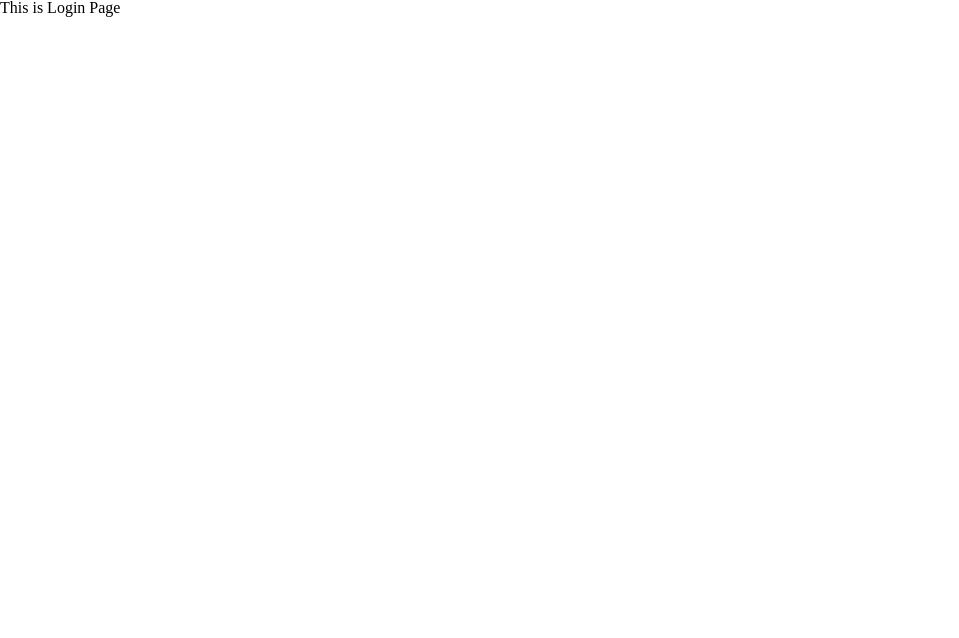
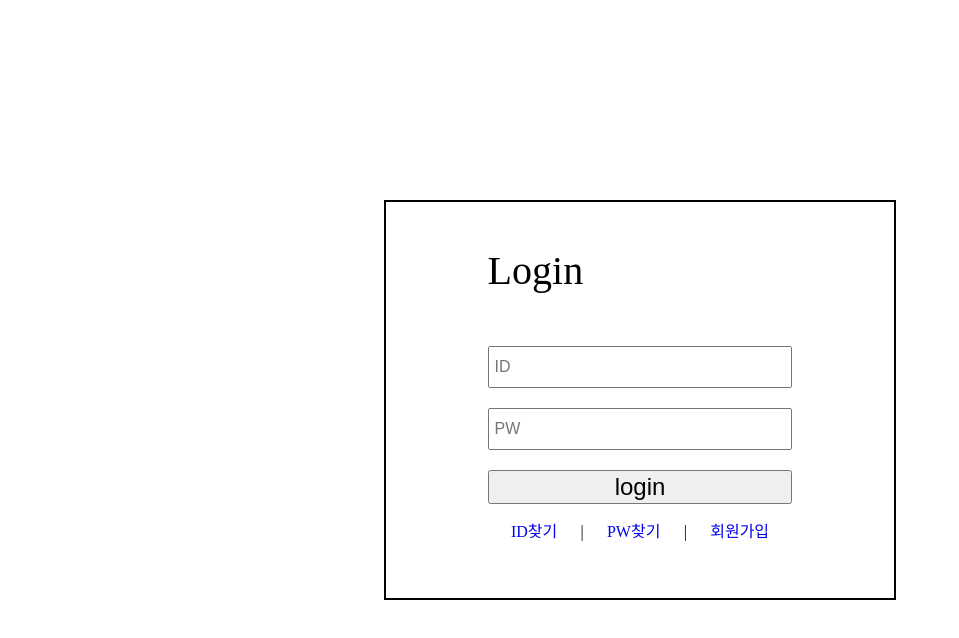
Before and after one commit to choyj2012/Calendar, a React (Vite) app: page /login in a window 1280 px wide. Shown: the top 638 px of the page, without its empty margins (0-959 px from the left). Built offline with nearby package versions, Linux system fonts and the light colour scheme.

Commit message:
Login page 작업

```diff
--- a/src/App.css
+++ b/src/App.css
@@ -1,11 +1,4 @@
-html body {
+html, body, #root {
   width: 100%;
   height: 100%;
 }
-
-.wrap {
-  width: 100%;
-  height: 100%;
-  position: relative;
-  overflow: hidden;
-}
--- a/src/App.jsx
+++ b/src/App.jsx
@@ -1,4 +1,3 @@
-import "./App.css"
 import MainPage from "./MainPage"
 import Login from "./Login"
 import { BrowserRouter, Routes, Route } from "react-router-dom"
@@ -6,12 +5,14 @@ import { BrowserRouter, Routes, Route } from "react-router-dom"
 function App() {
   return (
     <BrowserRouter>
-    <Routes>
-      <Route path="/login" element={<Login />}></Route>
-      <Route path="/" element={<MainPage/>}></Route>
-    </Routes>
+      <Routes>
+        <Route path="/" element={<MainPage />}></Route>
+        <Route path="/login" element={<Login />}></Route>
+
+        <Route path="*" element={<h1>Not Found</h1>}></Route>
+      </Routes>
     </BrowserRouter>
-  )
+  );
 }
 
 export default App
--- a/src/Login.jsx
+++ b/src/Login.jsx
@@ -1,9 +1,108 @@
+import styled, {css} from "styled-components"
+import "./App.css"
+
 const Login = () => {
   return (
-    <div>
-      This is Login Page
-    </div>
-  )
+    <Wrapper>
+      <LoginBg>
+        <LoginBox>
+          <LoginForm action="" method="post" onSubmit={() => alert('login')}>
+            <p>Login</p>
+            <input type="text" name="userid" placeholder="ID"></input>
+            <input type="password" name="password" placeholder="PW"></input>
+            <button type="submit">login</button>
+
+            <ul>
+              <li><a href="#">ID찾기</a></li><li>|</li>
+              <li><a href="#">PW찾기</a></li><li>|</li>
+              <li><a href="#">회원가입</a></li>
+            </ul>
+          </LoginForm>
+        </LoginBox>
+      </LoginBg>
+    </Wrapper>
+  );
 }
 
+const rainbow = css`
+  background: linear-gradient(
+    90deg,
+    rgba(255, 0, 0, 1) 0%,
+    rgba(255, 154, 0, 1) 10%,
+    rgba(208, 222, 33, 1) 20%,
+    rgba(79, 220, 74, 1) 30%,
+    rgba(63, 218, 216, 1) 40%,
+    rgba(47, 201, 226, 1) 50%,
+    rgba(28, 127, 238, 1) 60%,
+    rgba(95, 21, 242, 1) 70%,
+    rgba(186, 12, 248, 1) 80%,
+    rgba(251, 7, 217, 1) 90%,
+    rgba(255, 0, 0, 1) 100%
+  );
+`
+
+const Wrapper = styled.div`
+  width: 100%;
+  height: 100%;
+  position: relative;
+  overflow: hidden;
+`
+
+const LoginBg = styled.div`
+  display: flex;
+  justify-content: center;
+  align-items: center;
+  width: 100%;
+  height: 100%;
+`
+
+const LoginBox = styled.div`
+  width: 40%;
+  height: 50%;
+  border: 2px black solid;
+  display: flex;
+  justify-content: center;
+  align-items: center;
+`
+
+const LoginForm = styled.form`
+  width: 60%;
+  display: flex;
+  flex-direction: column;
+  & > * {
+    margin-top: 10px;
+    margin-bottom: 10px;
+    font-size: 1rem;
+  }
+
+  & > p {
+    font-size: 2.5rem;
+    margin-top: 0px;
+    margin-bottom: 45px;
+  }
+
+  & > input {
+    padding: 10px 5px 10px 5px;
+
+    &:focus {
+      background-color: rgba(171, 196, 237, 0.4);
+    }
+  }
+
+  & > button {
+    font-size: 1.5rem;
+  }
+
+  & > ul {
+    display: flex;
+    flex-direction: row;
+    justify-content: space-evenly;
+  }
+
+  & > ul > li > a {
+    text-decoration: none;
+  }
+`
+
+
 export default Login
```
